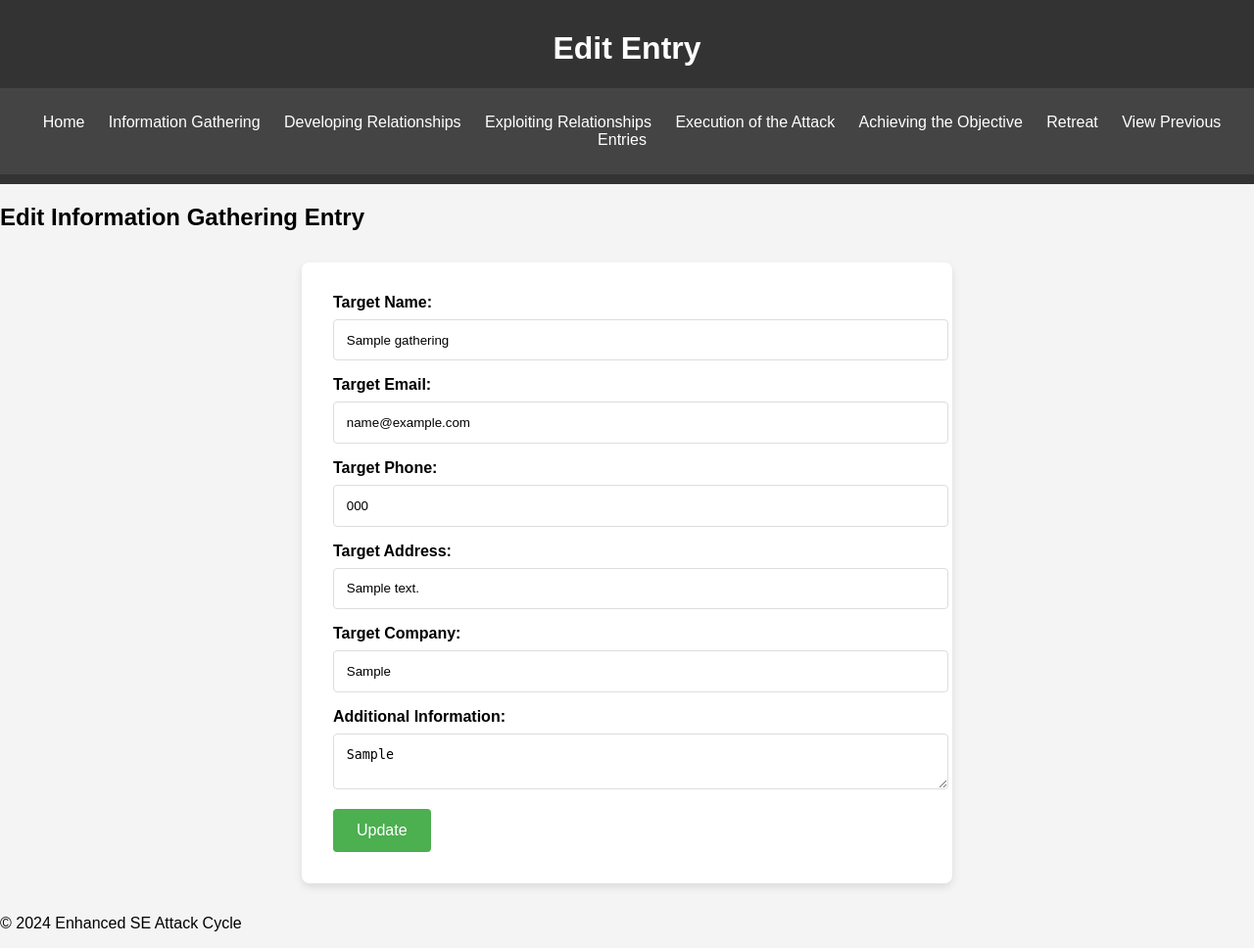
After one commit to afomike/Mitvick_Enhanced, a Flask app: page /edit_entry/1 in a window 1280 px wide. The commit adds this page. Shown: the whole page at 98% size. Run offline with Flask 3, Linux system fonts and the light colour scheme; tables that the repository leaves empty hold one stand-in row (values such as "Sample post").

Commit message:
done update

```diff
--- a/TestData.txt
+++ b/TestData.txt
@@ -38,6 +38,8 @@ Form Fields:
 Method of Retreat: Remove traces of the attack
 Details of Retreat: Deleted the phishing email from John’s inbox and cleared server logs.
 Reflection on the Attack: The attack was successful, but future attempts should consider varying attack vectors to avoid detection.
+
+
 Testing Instructions
 Start the Flask Application: Ensure your Flask application is running with python app.py.
 Navigate to Each Phase: Open your web browser and navigate to each phase URL (e.g., /gather_info, /develop_relationships, etc.).
--- a/app.py
+++ b/app.py
@@ -127,6 +127,10 @@ def achieve_objective():
         return redirect(url_for('retreat'))
     return render_template('achieve_objective.html')
 
+@app.route('/final')
+def final():
+    return render_template('final.html')
+
 @app.route('/retreat', methods=['GET', 'POST'])
 def retreat():
     if request.method == 'POST':
@@ -142,7 +146,6 @@ def retreat():
 
 @app.route('/view_entries')
 def view_entries():
-    # Retrieve data from the database
     information_gathering = InformationGathering.query.all()
     developing_relationships = DevelopingRelationships.query.all()
     exploiting_relationships = ExploitingRelationships.query.all()
@@ -158,5 +161,26 @@ def view_entries():
                            achieving_objective=achieving_objective,
                            retreat=retreat)
 
+@app.route('/edit_entry/<int:entry_id>', methods=['GET', 'POST'])
+def edit_entry(entry_id):
+    entry = InformationGathering.query.get_or_404(entry_id)
+    if request.method == 'POST':
+        entry.target_name = request.form['target_name']
+        entry.target_email = request.form['target_email']
+        entry.target_phone = request.form['target_phone']
+        entry.target_address = request.form['target_address']
+        entry.target_company = request.form['target_company']
+        entry.additional_info = request.form['additional_info']
+        db.session.commit()
+        return redirect(url_for('view_entries'))
+    return render_template('edit_entry.html', entry=entry)
+
+@app.route('/delete_entry/<int:entry_id>', methods=['POST'])
+def delete_entry(entry_id):
+    entry = InformationGathering.query.get_or_404(entry_id)
+    db.session.delete(entry)
+    db.session.commit()
+    return redirect(url_for('view_entries'))
+
 if __name__ == '__main__':
     app.run(debug=True)
--- /dev/null
+++ b/static/css/edit_entry.css
@@ -0,0 +1,67 @@
+body {
+    font-family: Arial, sans-serif;
+    margin: 0;
+    padding: 0;
+    background-color: #f4f4f4;
+}
+header {
+    background-color: #333;
+    color: #fff;
+    padding: 10px 0;
+    text-align: center;
+}
+nav {
+    background-color: #444;
+    padding: 10px;
+    text-align: center;
+}
+nav ul {
+    list-style: none;
+    padding: 0;
+}
+nav ul li {
+    display: inline;
+    margin: 0 10px;
+}
+nav ul li a {
+    color: #fff;
+    text-decoration: none;
+}
+/* Edit Entry Page Styles */
+form {
+    max-width: 600px;
+    margin: 2rem auto;
+    background: #fff;
+    padding: 2rem;
+    border-radius: 8px;
+    box-shadow: 0 4px 8px rgba(0, 0, 0, 0.1);
+}
+
+form label {
+    display: block;
+    margin-bottom: 0.5rem;
+    font-weight: bold;
+}
+
+form input,
+form textarea {
+    width: 100%;
+    padding: 0.8rem;
+    margin-bottom: 1rem;
+    border: 1px solid #ddd;
+    border-radius: 4px;
+}
+
+form button {
+    background-color: #4CAF50; /* Green button for submit */
+    color: #fff;
+    border: none;
+    padding: 0.8rem 1.5rem;
+    font-size: 1rem;
+    cursor: pointer;
+    border-radius: 4px;
+}
+
+form button:hover {
+    background-color: #45a049; /* Darker green on hover */
+}
--- a/templates/achieve_objective.html
+++ b/templates/achieve_objective.html
@@ -17,6 +17,7 @@
                 <li><a href="{{ url_for('exploit_relationships') }}">Exploiting Relationships</a></li>
                 <li><a href="{{ url_for('execute_attack') }}">Execution of the Attack</a></li>
                 <li><a href="{{ url_for('retreat') }}">Retreat</a></li>
+                <li><a href="{{ url_for('view_entries') }}">View Previous Entries</a></li>
             </ul>
         </nav>
     </header>
--- a/templates/develop_relationships.html
+++ b/templates/develop_relationships.html
@@ -17,6 +17,7 @@
                 <li><a href="{{ url_for('execute_attack') }}">Execution of the Attack</a></li>
                 <li><a href="{{ url_for('achieve_objective') }}">Achieving the Objective</a></li>
                 <li><a href="{{ url_for('retreat') }}">Retreat</a></li>
+                <li><a href="{{ url_for('view_entries') }}">View Previous Entries</a></li>
             </ul>
         </nav>
     </header>
--- /dev/null
+++ b/templates/edit_entry.html
@@ -0,0 +1,55 @@
+<!doctype html>
+<html lang="en">
+<head>
+    <meta charset="UTF-8">
+    <meta name="viewport" content="width=device-width, initial-scale=1.0">
+    <title>Edit Entry</title>
+    <link rel="stylesheet" href="{{ url_for('static', filename='css/edit_entry.css') }}">
+</head>
+<body>
+    <header>
+        <h1>Edit Entry</h1>
+        <nav>
+            <ul>
+                <li><a href="{{ url_for('index') }}">Home</a></li>
+                <li><a href="{{ url_for('gather_info') }}">Information Gathering</a></li>
+                <li><a href="{{ url_for('develop_relationships') }}">Developing Relationships</a></li>
+                <li><a href="{{ url_for('exploit_relationships') }}">Exploiting Relationships</a></li>
+                <li><a href="{{ url_for('execute_attack') }}">Execution of the Attack</a></li>
+                <li><a href="{{ url_for('achieve_objective') }}">Achieving the Objective</a></li>
+                <li><a href="{{ url_for('retreat') }}">Retreat</a></li>
+                <li><a href="{{ url_for('view_entries') }}">View Previous Entries</a></li>
+            </ul>
+        </nav>
+    </header>
+    <main>
+        <section>
+            <h2>Edit Information Gathering Entry</h2>
+            <form action="{{ url_for('update_entry', entry_id=entry.id) }}" method="post">
+                <label for="target_name">Target Name:</label>
+                <input type="text" id="target_name" name="target_name" value="{{ entry.target_name }}" required>
+
+                <label for="target_email">Target Email:</label>
+                <input type="email" id="target_email" name="target_email" value="{{ entry.target_email }}" required>
+
+                <label for="target_phone">Target Phone:</label>
+                <input type="text" id="target_phone" name="target_phone" value="{{ entry.target_phone }}" required>
+
+                <label for="target_address">Target Address:</label>
+                <input type="text" id="target_address" name="target_address" value="{{ entry.target_address }}" required>
+
+                <label for="target_company">Target Company:</label>
+                <input type="text" id="target_company" name="target_company" value="{{ entry.target_company }}" required>
+
+                <label for="additional_info">Additional Information:</label>
+                <textarea id="additional_info" name="additional_info">{{ entry.additional_info }}</textarea>
+
+                <button type="submit">Update</button>
+            </form>
+        </section>
+    </main>
+    <footer>
+        <p>&copy; 2024 Enhanced SE Attack Cycle</p>
+    </footer>
+</body>
+</html>
--- a/templates/execute_attack.html
+++ b/templates/execute_attack.html
@@ -17,6 +17,7 @@
                 <li><a href="{{ url_for('exploit_relationships') }}">Exploiting Relationships</a></li>
                 <li><a href="{{ url_for('achieve_objective') }}">Achieving the Objective</a></li>
                 <li><a href="{{ url_for('retreat') }}">Retreat</a></li>
+                <li><a href="{{ url_for('view_entries') }}">View Previous Entries</a></li>
             </ul>
         </nav>
     </header>
--- a/templates/exploit_relationships.html
+++ b/templates/exploit_relationships.html
@@ -17,6 +17,7 @@
                 <li><a href="{{ url_for('execute_attack') }}">Execution of the Attack</a></li>
                 <li><a href="{{ url_for('achieve_objective') }}">Achieving the Objective</a></li>
                 <li><a href="{{ url_for('retreat') }}">Retreat</a></li>
+                <li><a href="{{ url_for('view_entries') }}">View Previous Entries</a></li>
             </ul>
         </nav>
     </header>
--- a/templates/final.html
+++ b/templates/final.html
@@ -4,7 +4,7 @@
     <meta charset="UTF-8">
     <meta name="viewport" content="width=device-width, initial-scale=1.0">
     <title>Process Complete</title>
-    <link rel="stylesheet" href="{{ url_for('static', filename='css/style.css') }}">
+    <link rel="stylesheet" href="{{ url_for('static', filename='css/final.css') }}">
 </head>
 <body>
     <header>
--- a/templates/gather_info.html
+++ b/templates/gather_info.html
@@ -17,6 +17,7 @@
                 <li><a href="{{ url_for('execute_attack') }}">Execution of the Attack</a></li>
                 <li><a href="{{ url_for('achieve_objective') }}">Achieving the Objective</a></li>
                 <li><a href="{{ url_for('retreat') }}">Retreat</a></li>
+                <li><a href="{{ url_for('view_entries') }}">View Previous Entries</a></li>
             </ul>
         </nav>
     </header>
--- a/templates/index.html
+++ b/templates/index.html
@@ -18,6 +18,7 @@
             <li><a href="{{ url_for('execute_attack') }}">Execution of the Attack</a></li>
             <li><a href="{{ url_for('achieve_objective') }}">Achieving the Objective</a></li>
             <li><a href="{{ url_for('retreat') }}">Retreat</a></li>
+            <li><a href="{{ url_for('view_entries') }}">View Previous Entries</a></li>
         </ul>
     </nav>
     <main>
--- a/templates/retreat.html
+++ b/templates/retreat.html
@@ -17,6 +17,7 @@
                 <li><a href="{{ url_for('exploit_relationships') }}">Exploiting Relationships</a></li>
                 <li><a href="{{ url_for('execute_attack') }}">Execution of the Attack</a></li>
                 <li><a href="{{ url_for('achieve_objective') }}">Achieving the Objective</a></li>
+                <li><a href="{{ url_for('view_entries') }}">View Previous Entries</a></li>
             </ul>
         </nav>
     </header>
```
Also changed, not shown: static/css/final.css (added, +61 -0 lines), static/css/view_entries.css (added, +92 -0 lines), templates/view_entries.html (+9 -2 lines).
